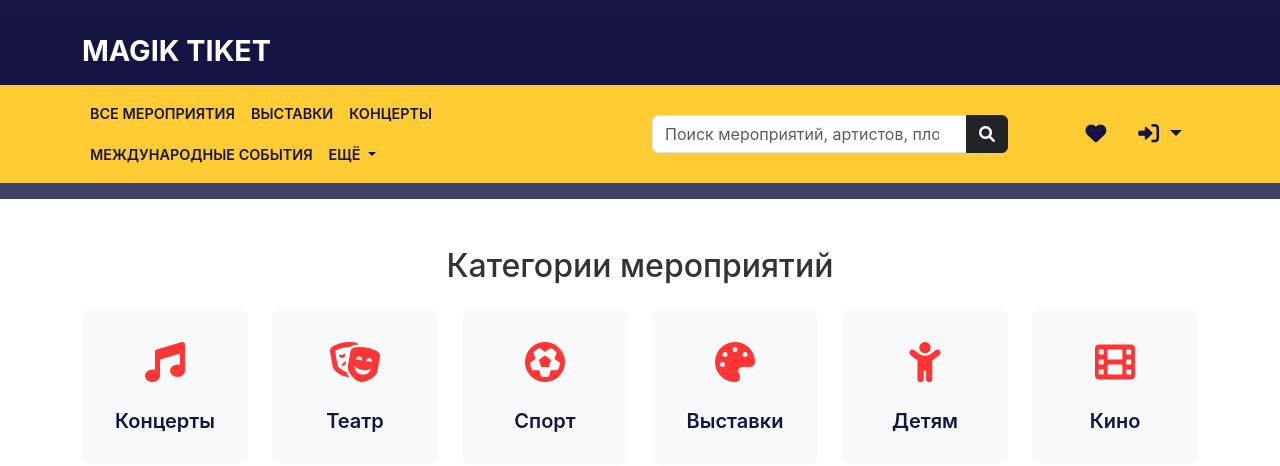
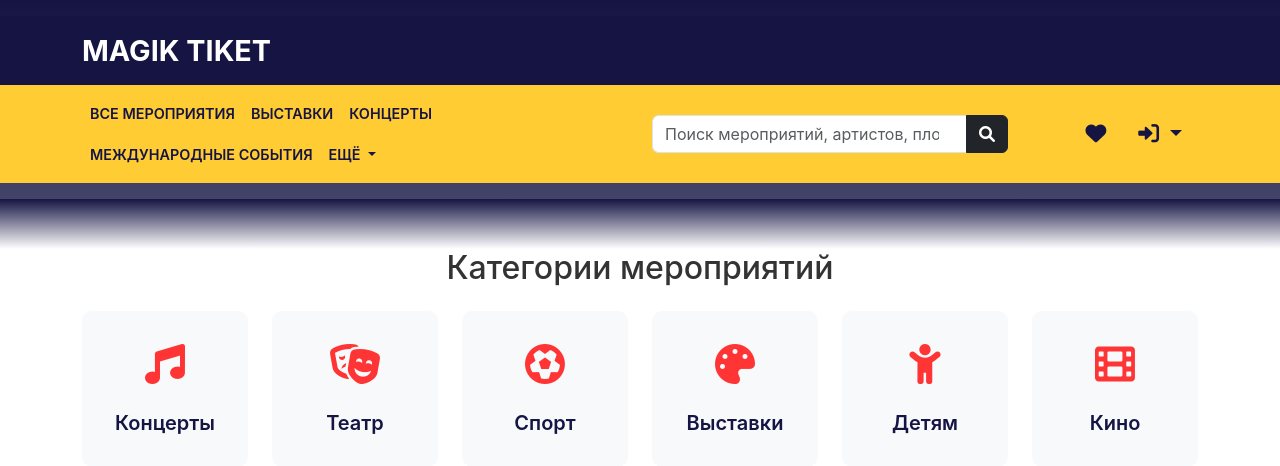
Before and after one commit to Officer88/tik_mak, a Flask app: page / in a window 1280 px wide. Shown: the top 466 px of the page. Run offline with Flask 3, Linux system fonts and the light colour scheme.

Commit message:
Assistant checkpoint: Исправлено положение градиентного перехода
Assistant generated file changes:
- static/css/style.css: Перемещение градиента над слайдером

---

User prompt:

у тебя переход не в том месте,он над слайдером должен быть

Replit-Commit-Author: Assistant
Replit-Commit-Session-Id: 04b1508f-6c64-44b8-b093-2f9f120cbd1b

```diff
--- a/static/css/style.css
+++ b/static/css/style.css
@@ -188,9 +188,14 @@ body {
 
 #mainCarousel {
     margin-bottom: 2rem;
-    margin-top: 2rem;
+    margin-top: 0;
     position: relative;
     z-index: 1;
+}
+
+.site-header {
+    position: relative;
+    margin-bottom: 50px;
 }
 
 .site-header::after {
```
